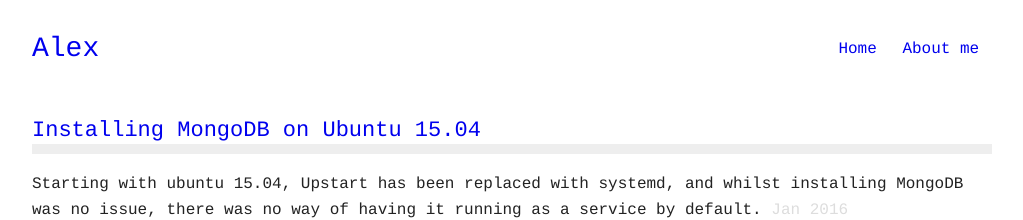
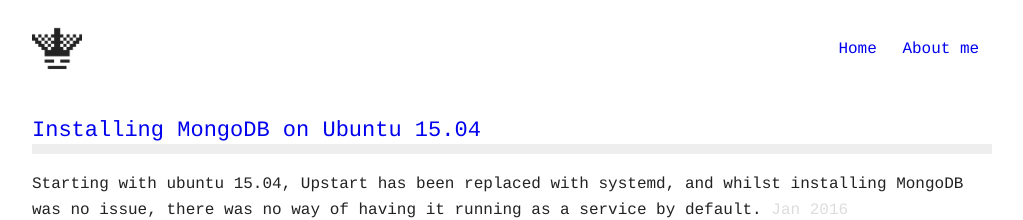
Before and after one commit to w0rldart/w0rldart.com, a Jekyll site: the page built from index.html, in a window 1280 px wide. Shown: the top 220 px of the page, without its empty margins (128-1151 px from the left). Built offline with Jekyll 4.4.1, drawn with Linux system fonts in a browser that asks for light colours.

Commit message:
Place logo in header

```diff
--- a/_includes/header.html
+++ b/_includes/header.html
@@ -1,8 +1,7 @@
 <header class="navbar">
     <h1 class="logo">
         <a href="/" title="Alex Budurovici - DevOps Engineer">
-            <!-- <img src=""> -->
-            Alex
+            <img src="{{ "/assets/icon-128.png" | relative_url }}">
         </a>
     </h1>
 
--- a/_sass/_header.scss
+++ b/_sass/_header.scss
@@ -10,6 +10,10 @@
         display: flex;
         flex-direction: column;
         justify-content: center;
+
+        img {
+            max-width: 50px;
+        }
     }
 
     nav.navbar-list {
```
Also changed, not shown: assets/icon-128.png (added), assets/icon-512.png (added).
